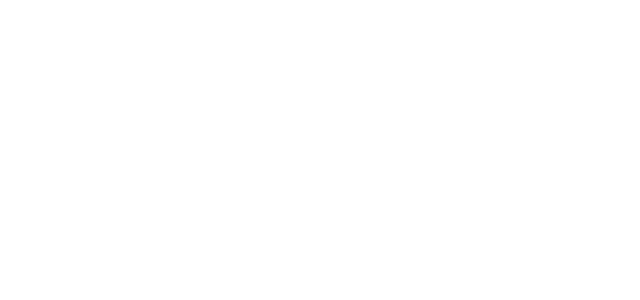
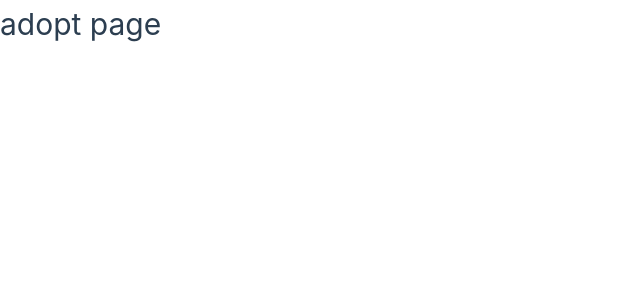
Before and after one commit to CaritasPets/Front-End, a Vue app: page /adopt in a window 1280 px wide. Before the commit this address had no page. Shown: the top 300 px of the page, without its empty margins (0-640 px from the left). Built offline with nearby package versions, Linux system fonts and the light colour scheme.

Commit message:
FEAT: Create router for adopt page #2

```diff
--- a/src/routes/index.js
+++ b/src/routes/index.js
@@ -4,6 +4,10 @@ const routes = [
     {
         path: '/',
         component: () => import("@/views/HomeView.vue")
+    },
+    {
+        path: '/adopt',
+        component: () => import("@/views/AdoptPageView.vue")
     }
 ];
 
--- /dev/null
+++ b/src/views/AdoptPageView.vue
@@ -0,0 +1,5 @@
+<script setup></script>
+<template>
+    <h1>adopt page</h1>
+</template>
+<style scoped></style>
```
